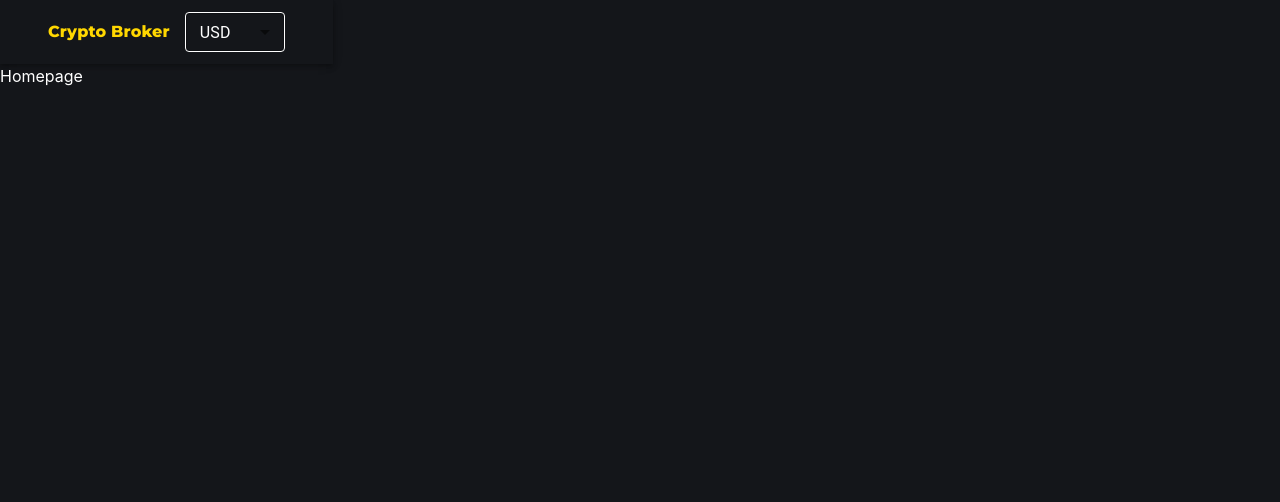
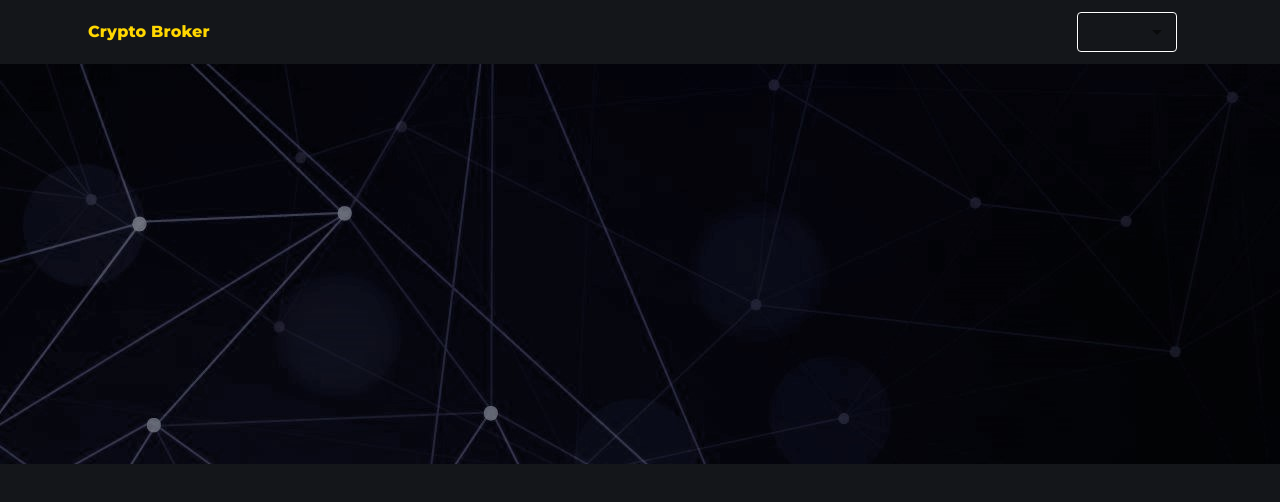
Before and after one commit to m-Petry/crypto-broker, a React (Vite) app: page / in a window 1280 px wide. Shown: the top 502 px of the page. Built offline with nearby package versions, Linux system fonts and the light colour scheme.

Commit message:
fix: bug width body fixed

```diff
--- a/package.json
+++ b/package.json
@@ -13,6 +13,7 @@
     "@emotion/styled": "^11.10.5",
     "@mui/lab": "^5.0.0-alpha.114",
     "@mui/material": "^5.11.2",
+    "@mui/styles": "^5.11.2",
     "react": "^18.2.0",
     "react-dom": "^18.2.0",
     "react-router": "^6.6.1",
--- a/src/App.css
+++ b/src/App.css
@@ -5,6 +5,7 @@
   padding: 0;
   box-sizing: border-box;
   scroll-behavior: smooth;
+  width: 100%;
 }
 
 a {
--- /dev/null
+++ b/src/Components/Banner.jsx
@@ -0,0 +1,18 @@
+import React from "react";
+
+const Banner = () => {
+  return (
+    <div
+      style={{
+        background: "url(../banner2.jpg)",
+        height: 400,
+        display: "flex",
+        flexDirection: "column",
+        paddingTop: 25,
+        justifyContent: "space-around"
+      }}
+    ></div>
+  );
+};
+
+export default Banner;
--- a/src/Components/Header.jsx
+++ b/src/Components/Header.jsx
@@ -4,10 +4,13 @@ import { ThemeProvider, createTheme } from "@mui/material/styles";
 import CssBaseline from "@mui/material/CssBaseline";
 import React from "react";
 import { useNavigate } from "react-router-dom";
+import { CryptoState } from "../CryptoContext";
 
 const Header = () => {
   // Creates the route for homepage
   const navigate = useNavigate();
+
+  const { currency, setCurrency } = CryptoState;
 
   const darkTheme = createTheme({
     palette: {
@@ -40,12 +43,13 @@ const Header = () => {
               style={{
                 width: 100,
                 height: 40,
-                marginLeft: 15,
+                marginRight: 15,
                 cursor: "pointer",
                 color: "white",
                 border: "1px solid white"
               }}
-              value={"USD"}
+              value={currency}
+              onChange={(e) => setCurrency(e.target.value)}
             >
               <MenuItem value={"USD"}>USD</MenuItem>
               <MenuItem value={"BRL"}>BRL</MenuItem>
--- a/src/CryptoContext.jsx
+++ b/src/CryptoContext.jsx
@@ -3,7 +3,7 @@ import { createContext } from "react";
 
 const Crypto = createContext();
 
-const CryptoContext = ({ children }) => {
+export const CryptoContext = ({ children }) => {
   const [currency, setCurrency] = useState("BRL");
   const [symbol, setSymbol] = useState("R$");
 
@@ -19,8 +19,6 @@ const CryptoContext = ({ children }) => {
   );
 };
 
-export default CryptoContext;
-
 export const CryptoState = () => {
   return useContext(Crypto);
 };
--- a/src/Pages/Homepage.jsx
+++ b/src/Pages/Homepage.jsx
@@ -1,7 +1,12 @@
 import React from "react";
+import Banner from "../Components/Banner";
 
 const Homepage = () => {
-  return <div>Homepage</div>;
+  return (
+    <>
+      <Banner />
+    </>
+  );
 };
 
 export default Homepage;
```
Also changed, not shown: public/banner2.jpg (added), 1 other file (tests, documents, lock files or other folders).
